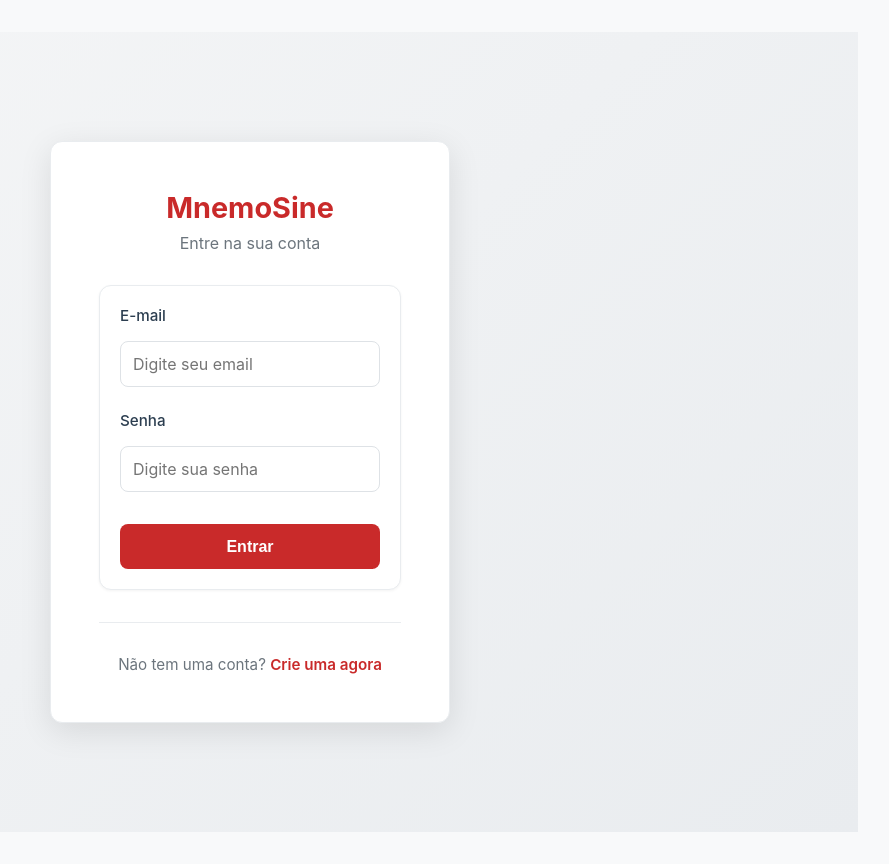
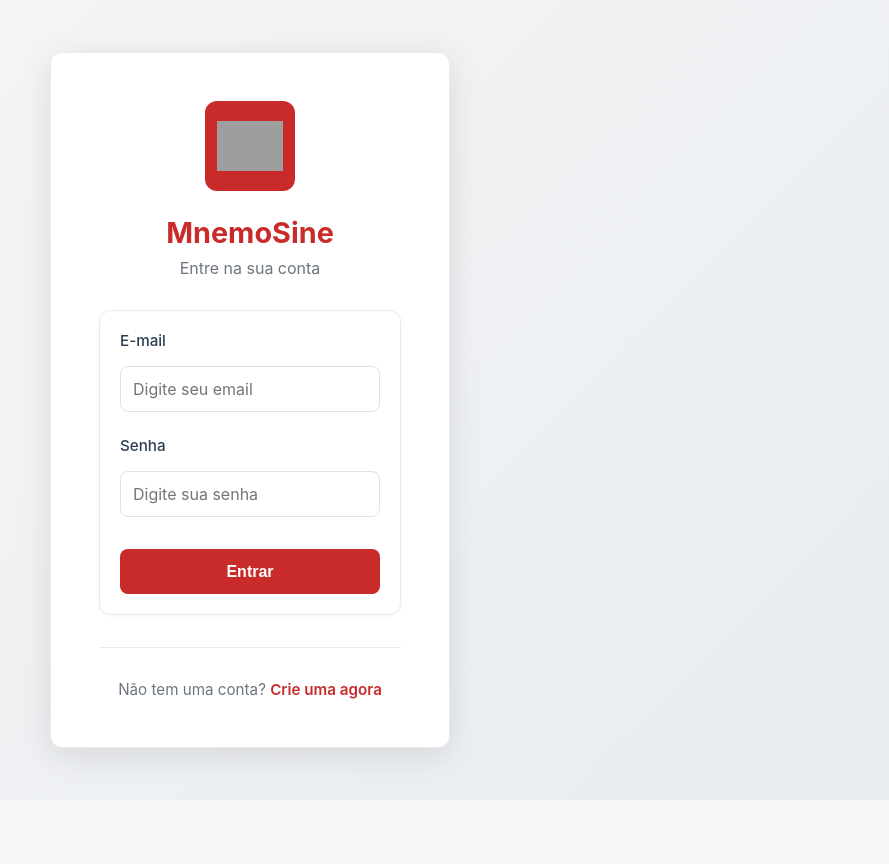
Before and after one commit to Allcantaraa/MnemoSine, a Django app: page /user/login/ in a window 1280 px wide. Shown: the whole page, without its empty margins (390-1279 px from the left). After the commit the page ends 775 px from the top, so only its background shows below. Run offline with Django 5.2, Linux system fonts and the light colour scheme; grey boxes are pictures that could not be loaded.

Commit message:
ajustes visuais

```diff
--- a/base_templates/global/base.html
+++ b/base_templates/global/base.html
@@ -23,6 +23,11 @@
             .layout-wrapper {
                 display: flex;
                 min-height: 100vh;
+            }
+
+            body:not(.authenticated) .layout-wrapper {
+                min-height: auto;
+                height: auto;
             }
 
             /* Sidebar */
@@ -53,6 +58,9 @@
             body:not(.authenticated) main {
                 margin-left: 0;
                 width: 100%;
+                min-height: auto;
+                padding: 0;
+                background-color: transparent;
             }
 
             .main-content {
--- a/usuario/templates/login.html
+++ b/usuario/templates/login.html
@@ -1,8 +1,21 @@
 {% extends "global/base.html" %}
 
 {% block content %}
-<div style="display: flex; align-items: center; justify-content: center; min-height: 100vh; background: linear-gradient(135deg, #f5f6f7 0%, #e9ecef 100%);">
+<style>
+    body, html {
+        margin: 0;
+        padding: 0;
+        height: 100%;
+        overflow: hidden;
+    }
+</style>
+<div style="display: flex; align-items: center; justify-content: center; height: 100vh; background: linear-gradient(135deg, #f5f6f7 0%, #e9ecef 100%); overflow: hidden;">
     <div style="background: white; border-radius: 12px; box-shadow: 0 8px 32px rgba(0, 0, 0, 0.1); padding: 3rem; width: 100%; max-width: 400px; border: 1px solid #e9ecef;">
+        <div style="display: flex; justify-content: center; margin-bottom: 1.5rem;">
+            <div style="background-color: #c92a2a; width: 90px; height: 90px; border-radius: 12px; display: flex; align-items: center; justify-content: center; padding: 0.75rem;">
+                <img src="https://storage.googleapis.com/flowbix-img/LogoFBX_noBck.png" alt="Flowbix Logo" style="height: 100%; width: 100%; object-fit: contain;">
+            </div>
+        </div>
         <h1 style="font-size: 1.8rem; font-weight: 700; color: #c92a2a; margin: 0 0 0.5rem 0; text-align: center;">MnemoSine</h1>
         <p style="text-align: center; color: #6c757d; font-size: 1rem; margin-bottom: 2rem;">Entre na sua conta</p>
 
```
Also changed, not shown: dashboard/templates/organization/membros.html (+32 -10 lines), usuario/templates/cadastro.html (+9 -1 lines).
